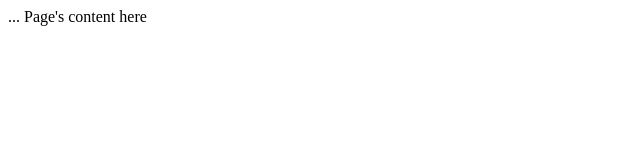
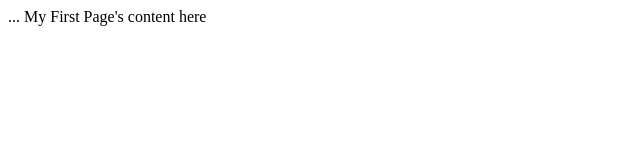
Before and after one commit to JuanDanielCO/Git-Tet, a plain HTML site: page index.html in a window 1280 px wide. Shown: the full height of the page, 0-640 px from the left. Drawn offline with Linux system fonts and the light colour scheme.

Commit message:
My new code has new phrase as "My First"

```diff
--- a/index.html
+++ b/index.html
@@ -1,11 +1,11 @@
 <HTML>
     <HEAD>
         <meta charset="utf-8">
-            <TITLE>Web page's title</TITLE>
+            <TITLE>My First Web page's title</TITLE>
             ...
     </HEAD>
 
     <BODY>
-        Page's content here
+        My First Page's content here
     </BODY>
 </HTML>
```
